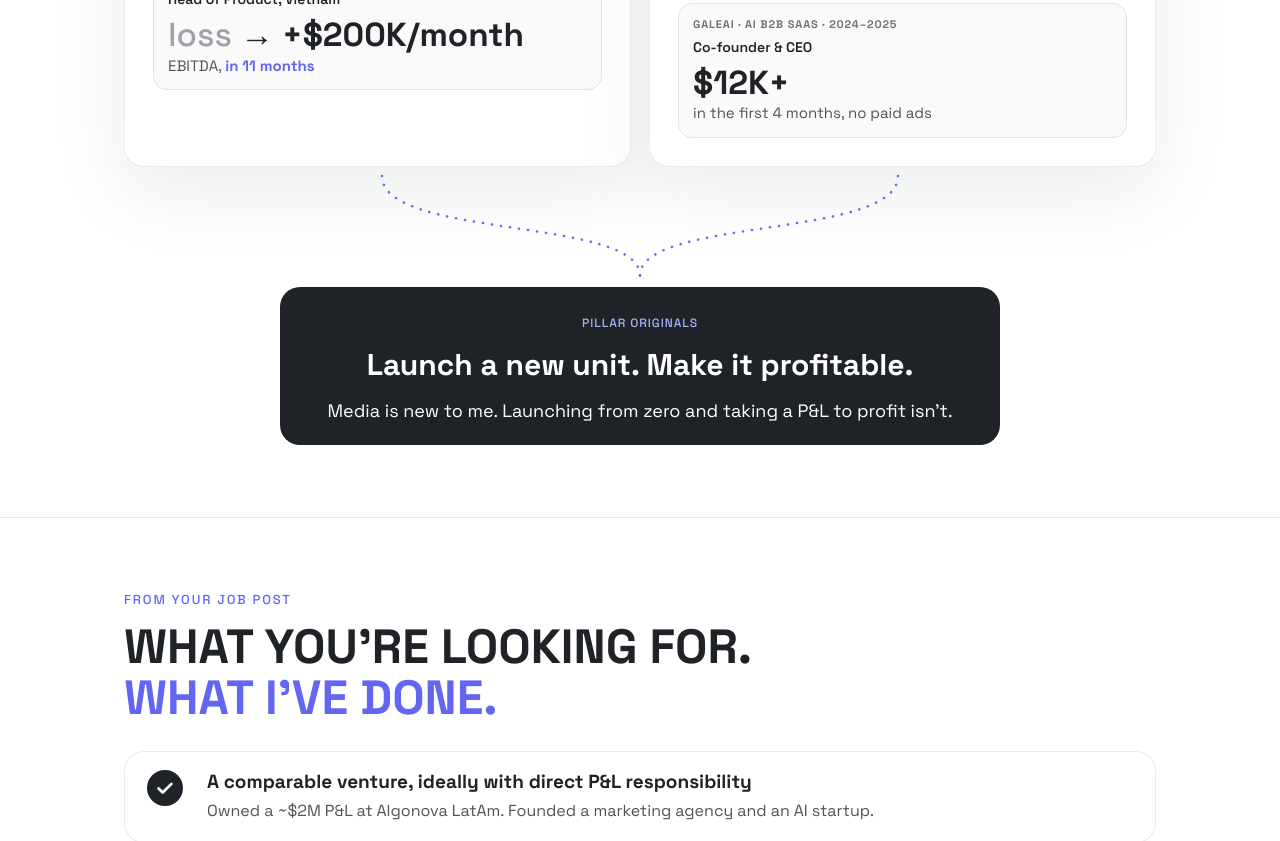
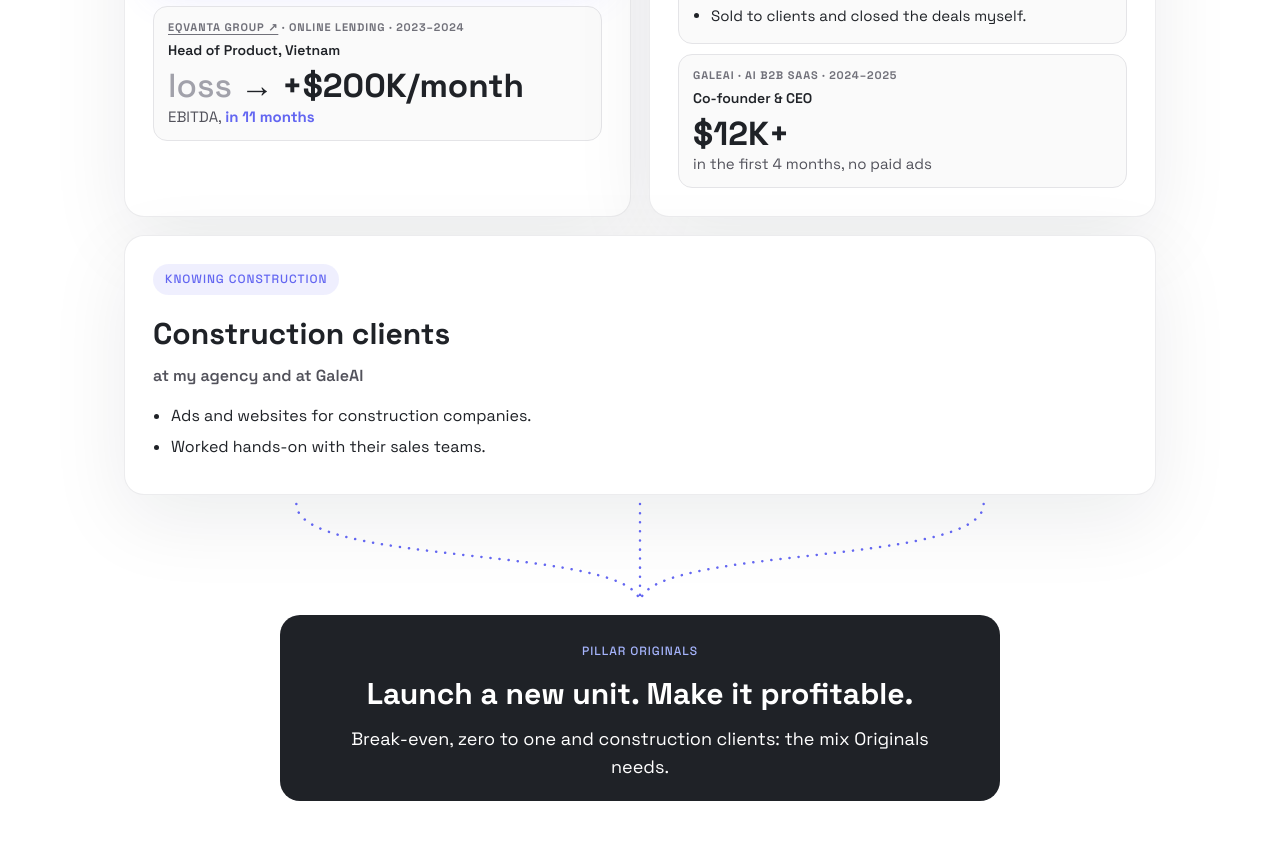
Before and after one commit to pavelkokora-oss/pavel-x-pillar, a plain HTML site: page index.html in a window 1280 px wide. Shown: the part 1379-2220 px from the top of the page. Drawn offline with Linux system fonts and the light colour scheme.

Commit message:
Add construction clients; drop 'media is new to me'

```diff
--- a/index.html
+++ b/index.html
@@ -288,6 +288,10 @@
 
   header.nav nav { display:none; }
 
+  .half-grid { grid-template-columns:repeat(2,1fr); }
+  .half-grid .half:nth-child(3) { grid-column:1 / -1; }
+  @media (max-width:760px) { .half-grid { grid-template-columns:1fr; } }
+
 </style>
 </head>
 <body>
@@ -326,8 +330,8 @@
 <section class="band halves" id="match">
   <div class="wrap">
     <p class="kicker">How what I&#x27;ve done helps Pillar Originals</p>
-    <h2>Break-even: twice.<br><strong>0 → 1: three times.</strong></h2>
-    <div class="half-grid">
+    <h2>Break-even: twice.<br><strong>0 → 1: three times.</strong><br>Construction: not new to me.</h2>
+    <div class="half-grid" style="--cols:3">
       <div class="half">
         <span class="half-tag">Reaching break-even</span>
         <h3>2 break-even points</h3>
@@ -340,12 +344,18 @@
         <p class="half-role">2 AI products + my own agency</p><div class="half-num multi hl"><small><a class="half-link" href="https://praktika.ai" target="_blank" rel="noopener">Praktika.ai ↗</a> · AI consumer app · 2021–2023</small><em class="num-role">First employee, Product Manager</em><b>$55M ARR</b><span>today. Launched in 4 months, first $20K MRR</span></div><div class="half-num multi"><small>Digital marketing agency · 2021</small><em class="num-role">Founder</em><b>$70K+</b><span>first year, <strong>50%+ margin</strong></span><ul class="half-num-pts"><li>Sold to clients and closed the deals myself.</li></ul></div><div class="half-num multi"><small>GaleAI · AI B2B SaaS · 2024–2025</small><em class="num-role">Co-founder &amp; CEO</em><b>$12K+</b><span>in the first 4 months, no paid ads</span></div>
         <ul></ul>
       </div>
+      <div class="half">
+        <span class="half-tag">Knowing construction</span>
+        <h3>Construction clients</h3>
+        <p class="half-role">at my agency and at GaleAI</p>
+        <ul><li>Ads and websites for construction companies.</li><li>Worked hands-on with their sales teams.</li></ul>
+      </div>
     </div>
     <svg class="half-arrows" viewBox="0 0 1000 150" preserveAspectRatio="none" aria-hidden="true">
-      <path d="M250,4 C250,90 500,60 500,140"/><path d="M750,4 C750,90 500,60 500,140"/>
+      <path d="M167,4 C167,90 500,60 500,140"/><path d="M500,4 C500,90 500,60 500,140"/><path d="M833,4 C833,90 500,60 500,140"/>
     </svg>
     <svg class="half-arrows-mobile" viewBox="0 0 20 60" aria-hidden="true"><path d="M10,2 L10,56"/></svg>
-    <div class="half-join target"><span class="half-tag">Pillar Originals</span><h3>Launch a new unit. Make it profitable.</h3><p>Media is new to me. Launching from zero and taking a P&amp;L to profit isn&#x27;t.</p></div>
+    <div class="half-join target"><span class="half-tag">Pillar Originals</span><h3>Launch a new unit. Make it profitable.</h3><p>Break-even, zero to one and construction clients: the mix Originals needs.</p></div>
   </div>
 </section>
 <section class="band checks">
@@ -363,6 +373,8 @@
         <div><b>Experience managing small teams and external partners</b><span>Agency: a core team of 7, in-house and outsourced. Algonova: heads of Sales, Marketing and Retention.</span></div></div>
       <div class="check-row"><span class="check-tick" aria-hidden="true"><svg viewBox="0 0 24 24" width="20" height="20" fill="none" stroke="currentColor" stroke-width="3" stroke-linecap="round" stroke-linejoin="round"><path d="M5 12.5l4.5 4.5L19 7.5"/></svg></span>
         <div><b>Comfort with ambiguity and a bias for action</b><span>GaleAI: MVP in 3 months, no investment. Praktika: in both app stores in 4 months.</span></div></div>
+      <div class="check-row"><span class="check-tick" aria-hidden="true"><svg viewBox="0 0 24 24" width="20" height="20" fill="none" stroke="currentColor" stroke-width="3" stroke-linecap="round" stroke-linejoin="round"><path d="M5 12.5l4.5 4.5L19 7.5"/></svg></span>
+        <div><b>Curiosity about construction and the people who work in it</b><span>Construction companies were clients of my agency and of GaleAI: ads, websites and work with their sales teams.</span></div></div>
     </div>
   </div>
 </section>
```
